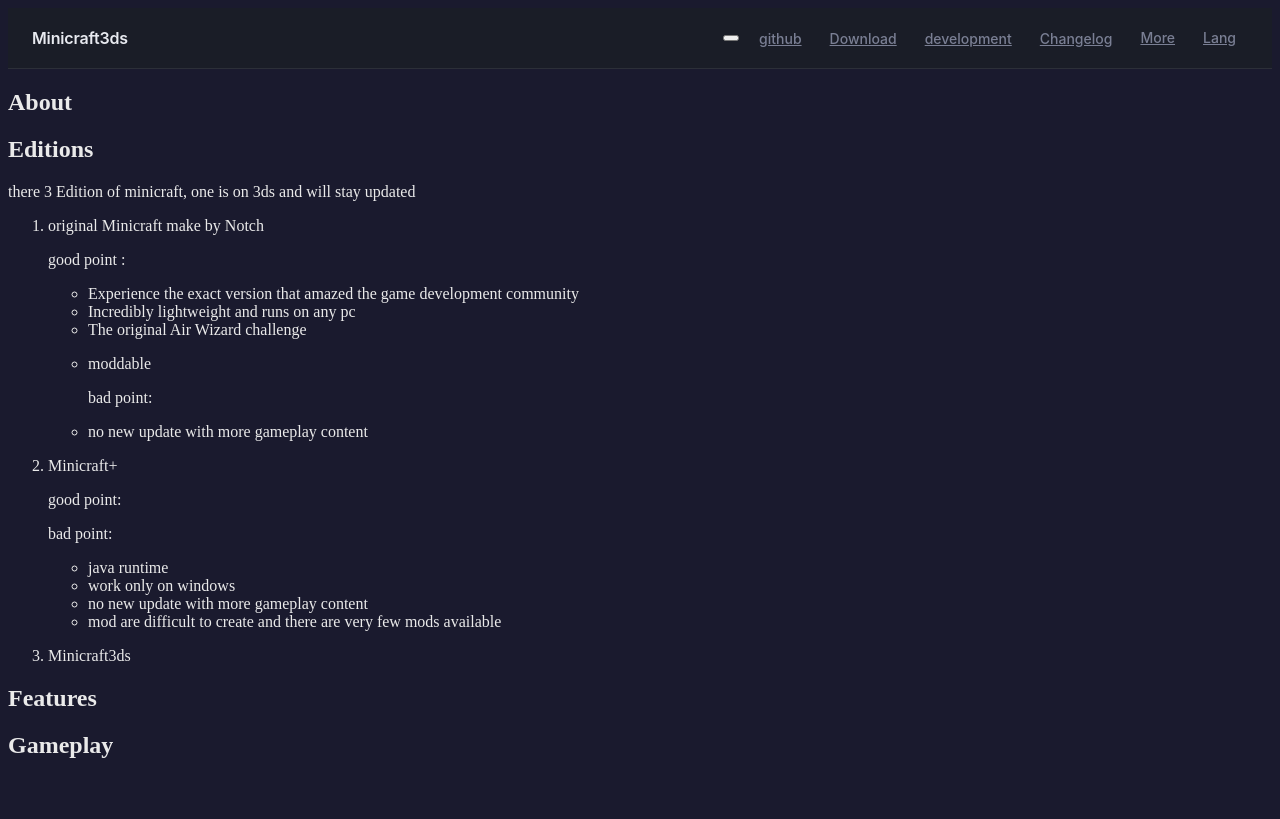
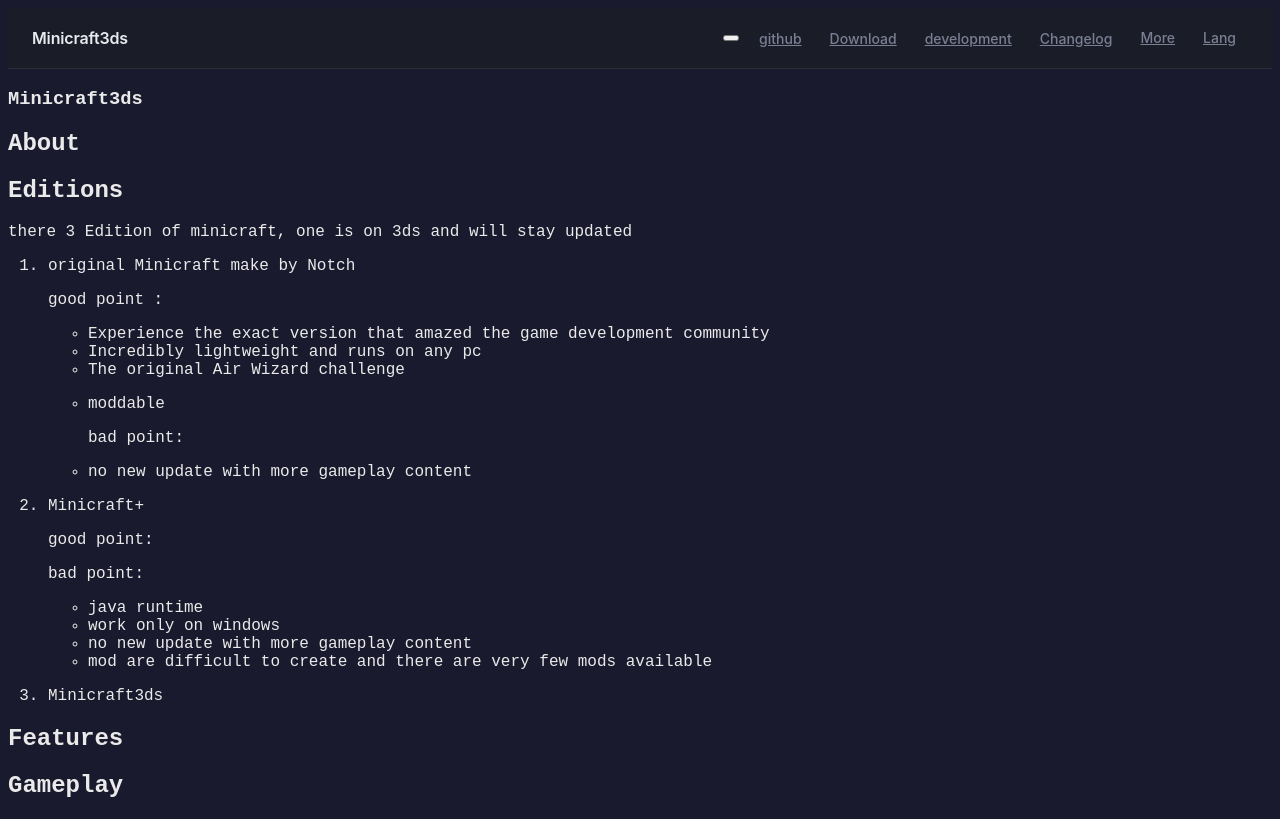
Before and after one commit to KaliLugu/minicraft3ds-web, a React (Vite) app: page / in a window 1280 px wide. Built offline with nearby package versions, Linux system fonts and the light colour scheme.

Commit message:
add components & fix build

```diff
--- a/package.json
+++ b/package.json
@@ -14,6 +14,7 @@
   "dependencies": {
     "bootstrap": "^5.3.8",
     "github-markdown-css": "^5.9.0",
+    "lucide-react": "^1.17.0",
     "markdown-to-jsx": "^9.8.1",
     "react": "^19.2.7",
     "react-bootstrap": "^2.10.10",
--- /dev/null
+++ b/src/layout/button.tsx
@@ -0,0 +1,24 @@
+import React from 'react';
+
+interface ButtonProps {
+  variant?: 'primary' | 'secondary';
+  onClick?: () => void;
+  children: React.ReactNode;
+  className?: string;
+}
+
+export const Button: React.FC<ButtonProps> = ({
+  variant = 'primary',
+  onClick,
+  children,
+  className = '',
+}) => {
+  return (
+    <button
+      className={`retro-button ${variant} ${className}`}
+      onClick={onClick}
+    >
+      {children}
+    </button>
+  );
+};
--- /dev/null
+++ b/src/layout/heroSection.tsx
@@ -0,0 +1,40 @@
+
+import React from 'react';
+import { Button } from './button.tsx';
+
+interface HeroSectionProps {
+  title: string;
+  subtitle?: string;
+  ctaText?: string;
+  ctaLink?: string;
+  image?: string;
+}
+
+const HeroSection: React.FC<HeroSectionProps> = ({
+  title,
+  subtitle,
+  ctaText,
+  ctaLink,
+  image,
+}) => {
+  return (
+    <section className="hero-section">
+      <div className="hero-content">
+        <h1>{title}</h1>
+        {subtitle && <p className="hero-subtitle">{subtitle}</p>}
+        {ctaText && ctaLink && (
+          <Button variant="primary" onClick={() => (window.location.href = ctaLink)}>
+            {ctaText}
+          </Button>
+        )}
+      </div>
+      {image && (
+        <div className="hero-image-wrapper">
+          <img src={image} alt="hero" className="hero-image" />
+        </div>
+      )}
+    </section>
+  );
+};
+
+export default HeroSection;
--- a/src/pages/App.tsx
+++ b/src/pages/App.tsx
@@ -1,8 +1,8 @@
 import Markdown from 'markdown-to-jsx'
-import react from 'react'
 import { useState, useEffect } from 'react'
 import navbar from '../layout/navbar'
 import '../styles/app.scss'
+import HeroSection from '../layout/heroSection'
 
 const files = import.meta.glob("../../public/md/**/*.md", { query: "?raw", import: "default" });
 
@@ -15,7 +15,7 @@ function App() {
       const path = `../../public/md/fr/index.md`;
 
       if (files[path]) {
-        const content = await files[path]();
+        const content = await files[path]() as string;
         setContentmd(content);
       } else {
         setContentmd("404. Markdown file not found.");
@@ -34,6 +34,7 @@ function App() {
       {navbar()}
       <section id="center">
         <div className="hero">
+          <HeroSection title="Minicraft3ds"></HeroSection>
         </div>
         <div className="markdown-body">
         <Markdown>
--- a/src/styles/mainVariables.scss
+++ b/src/styles/mainVariables.scss
@@ -2,6 +2,7 @@ $primary: #1a1a2e;
 $text-color: #eaeaea;
 
 body {
+  font-family: 'Source Code Pro', monospace;
   background: $primary;
   color: $text-color;
 }
```
Also changed, not shown: 1 other file (tests, documents, lock files or other folders).
